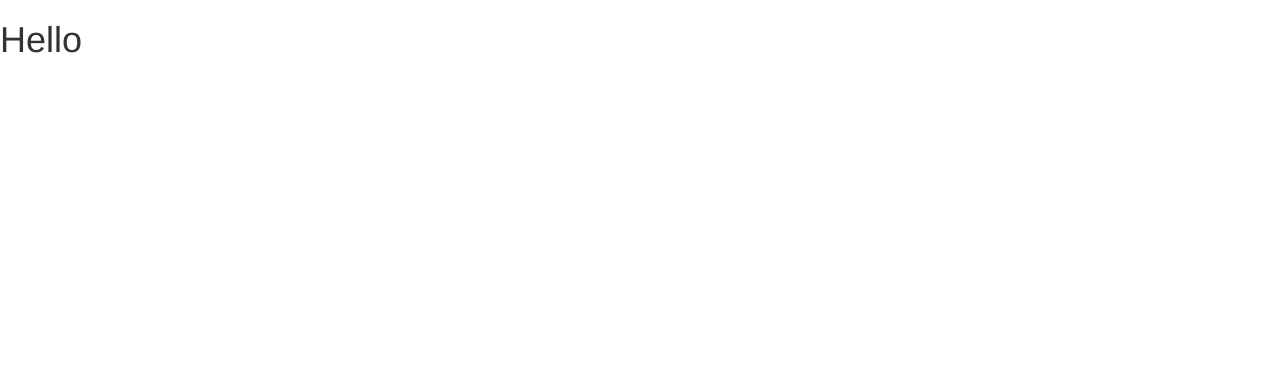
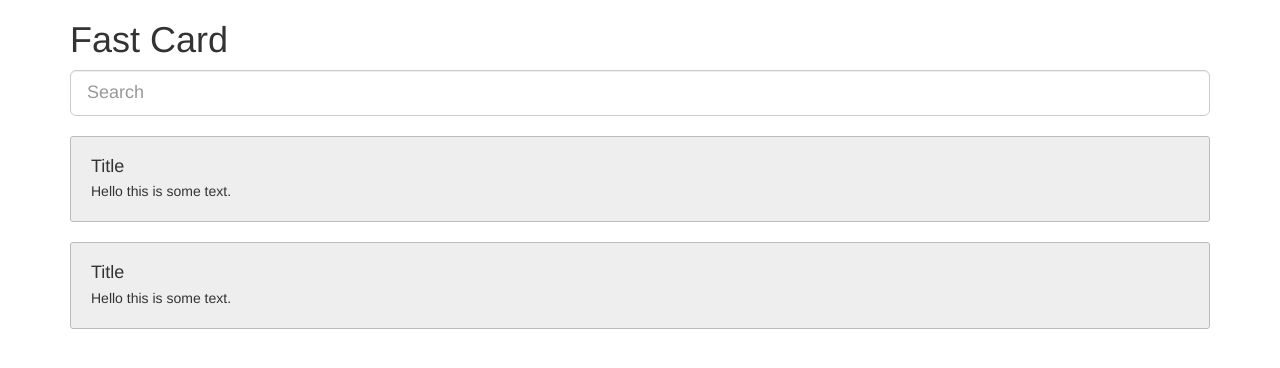
Before and after one commit to scottgreenup/wiki, a Flask app: page / in a window 1280 px wide. Before the commit the part shown is almost empty. Shown: the top 368 px of the page. Run offline with Flask 2, Linux system fonts and the light colour scheme; some libraries are stand-ins or nearby versions.

Commit message:
Basic layout on search page with some basic css for cards.

```diff
--- a/main.py
+++ b/main.py
@@ -10,7 +10,7 @@
     It is akin to a mind palace, but on the internet.
 """
 
-from flask import Flask, render_template
+from flask import Flask, render_template, url_for
 
 app = Flask(__name__)
 
--- /dev/null
+++ b/static/card.css
@@ -0,0 +1,16 @@
+.card {
+  background-color: #eee;
+  border: 1px solid #bbb;
+  border-radius: 3px;
+  margin: 20px 0;
+  padding: 20px;
+}
+
+.card h4 {
+  margin-top: 0;
+  margin-bottom: 5px;
+}
+
+.card p {
+  margin-bottom: 0;
+}
--- a/templates/index.html
+++ b/templates/index.html
@@ -1,6 +1,24 @@
 {% extends "template.html" %}
 {% block body %}
 
-  <h1>Hello</h1>
+  <div class="container">
+    <h1>Fast Card</h1>
+
+    <form class="search">
+      <input type="text" class="form-control input-lg" id="searchInput" placeholder="Search">
+    </form>
+    <div class="container-cards">
+      <div class="card">
+        <h4>Title</h4>
+        <p>Hello this is some text.</p>
+      </div>
+
+      <div class="card">
+        <h4>Title</h4>
+        <p>Hello this is some text.</p>
+      </div>
+    </div>
+  </div>
+
 
 {% endblock %}
--- a/templates/template.html
+++ b/templates/template.html
@@ -9,6 +9,7 @@
 
     <link rel="stylesheet" href="https://maxcdn.bootstrapcdn.com/bootstrap/3.3.2/css/bootstrap.min.css">
     <link rel="stylesheet" href="https://maxcdn.bootstrapcdn.com/bootstrap/3.3.2/css/bootstrap-theme.min.css">
+    <link rel="stylesheet" href="{{ url_for('static', filename='card.css') }}">
   </head>
   <body>
 
```
